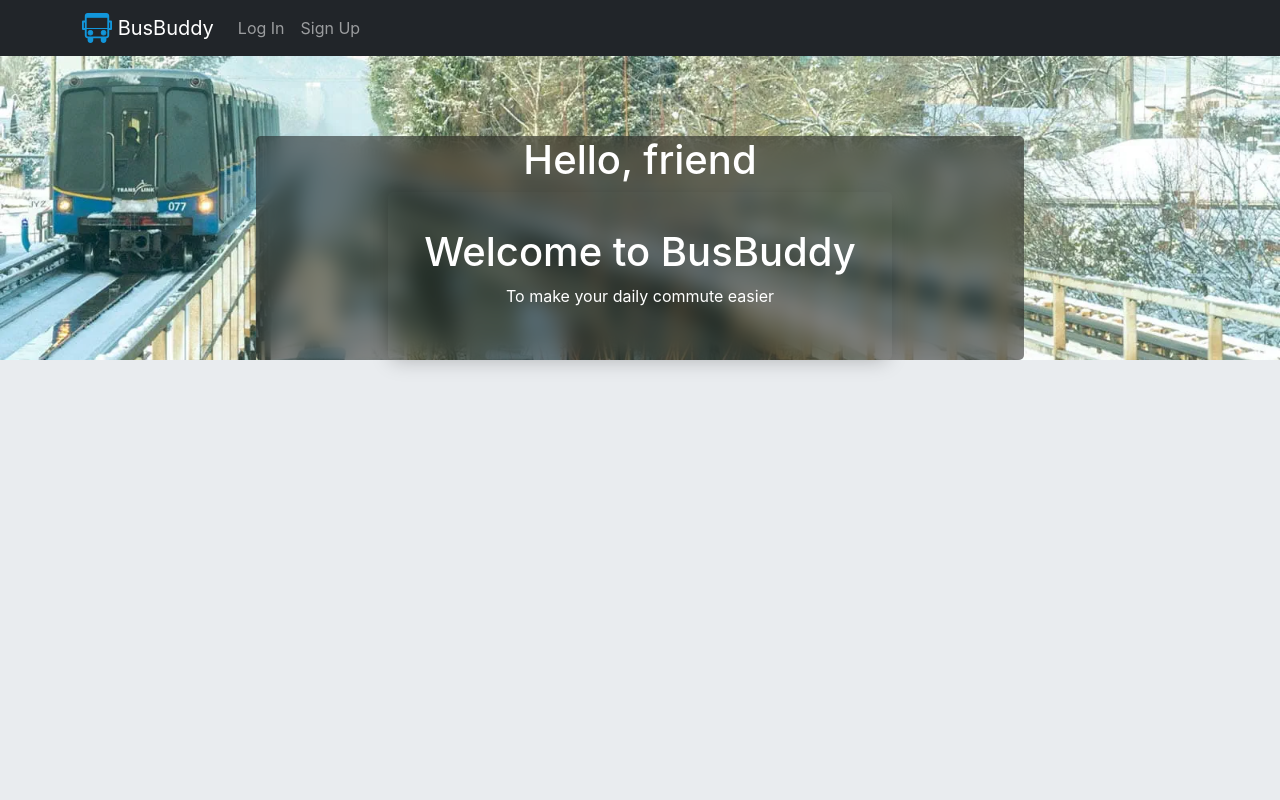
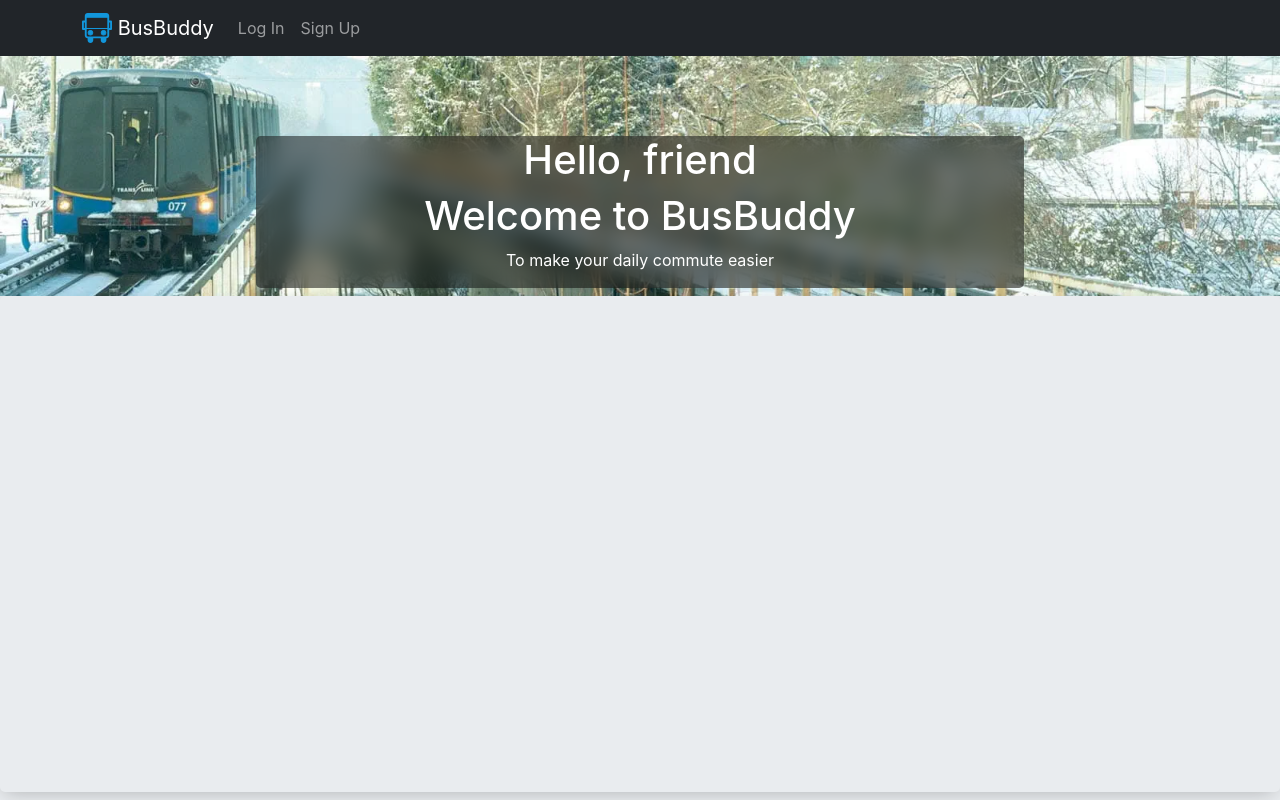
Before and after one commit to leonshiyan/bus-buddy-front-end, a React (Vite) app: page / in a window 1280 px wide. Built offline with nearby package versions, Linux system fonts and the light colour scheme; no server answers.

Commit message:
landing css update

```diff
--- a/src/index.css
+++ b/src/index.css
@@ -1,5 +1,6 @@
 :root {
   --margin-left : 20px;
+  --banner-height : 30vh;
 }
 
 body {
--- a/src/pages/Landing/Landing.module.css
+++ b/src/pages/Landing/Landing.module.css
@@ -3,7 +3,14 @@
   align-items: center;
   text-align: center;
   flex-direction: column;
-  height: 100wh;
+}
+.banner {
+  display: flex;
+  align-items: center;
+  text-align: center;
+  flex-direction: column;
+  width: 100vw;
+  height: var(--banner-height);
   background-image: url('../../assets/hp_expo_snow2.webp');
   background-repeat: no-repeat;
   background-size: cover;
@@ -12,7 +19,6 @@
 .welcome {
   display: flex;
   align-items: center;
-
   flex-direction: column;
   color:white;
   background-color: rgba(10, 10, 10, 0.5);
@@ -20,9 +26,16 @@
   -webkit-backdrop-filter: blur(10px); /* Fallback for Safari */
   border-radius: 5px;
   margin-top: 10vh;
+  margin-bottom: 10vh;
   width: 60vw;
+  height: 10rem
 }
 
 .display {
   margin-top: 0vh;
 }
+
+.article {
+  width: 100vw;
+  height: calc(92vh - var(--banner-height));
+}
--- a/src/pages/Landing/Landing.tsx
+++ b/src/pages/Landing/Landing.tsx
@@ -15,26 +15,30 @@ const Landing = (props: LandingProps): JSX.Element => {
   const { user } = props
 
   return (
+    <>
     <main className={styles.container}>
+      <div className = {styles.banner}>
         <div className={styles.welcome}>
           <h1>Hello, {user ? user.name : 'friend'}</h1>
-        <article>
           <h1>Welcome to BusBuddy</h1>
           <p>To make your daily commute easier</p>
-        </article>
         </div>
+      </div>
+      <article className={styles.article}>
         <div className={styles.display}>
           {user && (
             <div className="d-grid gap-2">
               <Link to="/search">
                 <Button variant="primary" size="lg">
-                Search for bus stops
+                  Start search for Next Bus
                 </Button>
               </Link>
             </div>
           )}
         </div>
+      </article>
     </main>
+    </>
   )
 }
 
```
Lines whose indentation alone changed are shown as unchanged.
